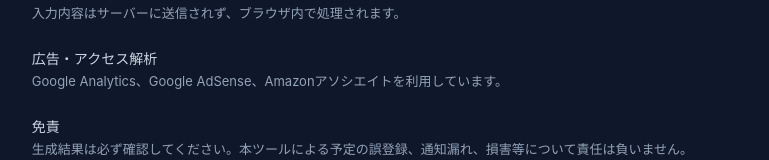
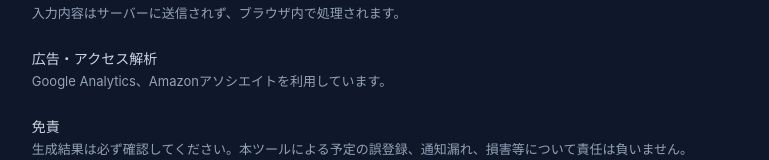
Before and after one commit to yasoowork/jp-schedule-to-ics, a React (Vite) app: page / in a window 1280 px wide. Shown: the part 1139-1299 px from the top of the page, without its empty margins (251-1020 px from the left). Built offline with nearby package versions, Linux system fonts and the light colour scheme.

Commit message:
fix text

```diff
--- a/src/App.tsx
+++ b/src/App.tsx
@@ -197,7 +197,7 @@ function App() {
           <h3>広告・アクセス解析</h3>
 
           <p>
-            Google Analytics、Google AdSense、Amazonアソシエイトを利用しています。
+            Google Analytics、Amazonアソシエイトを利用しています。
           </p>
         </div>
 
```
